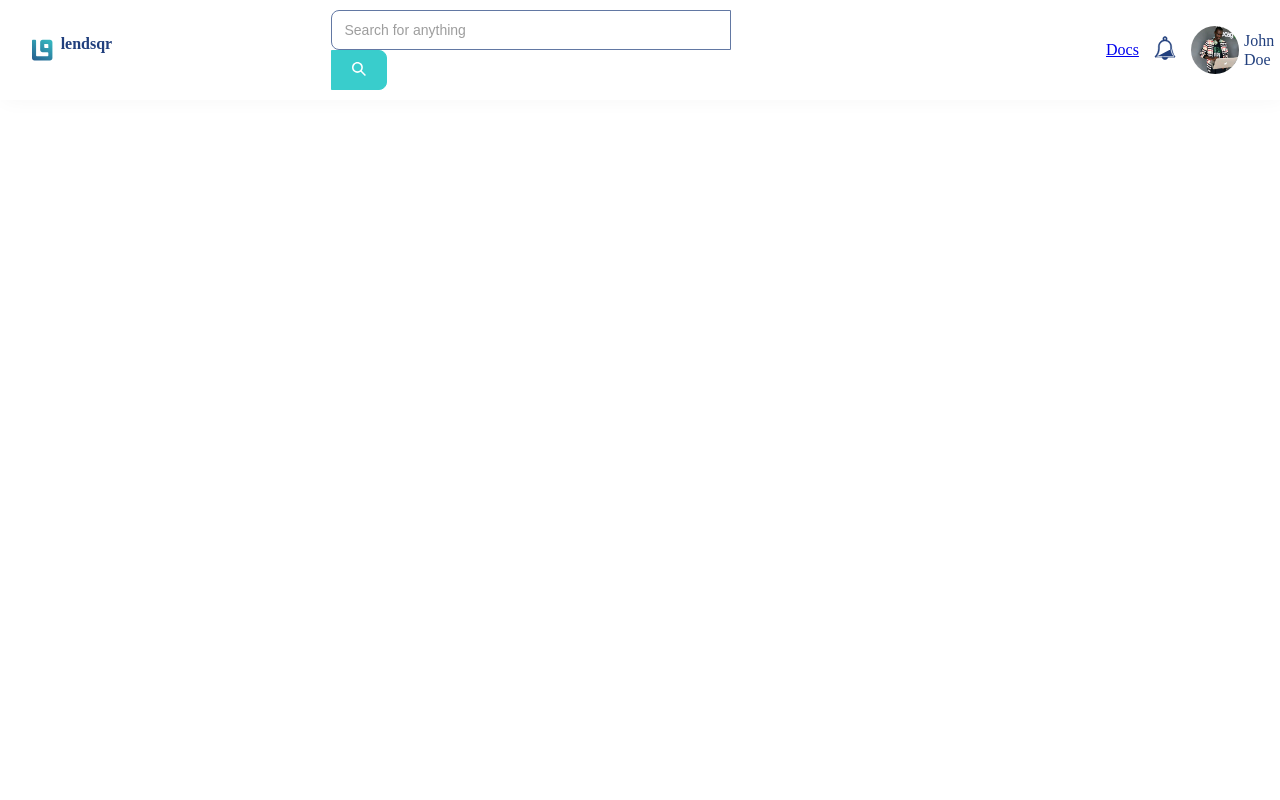
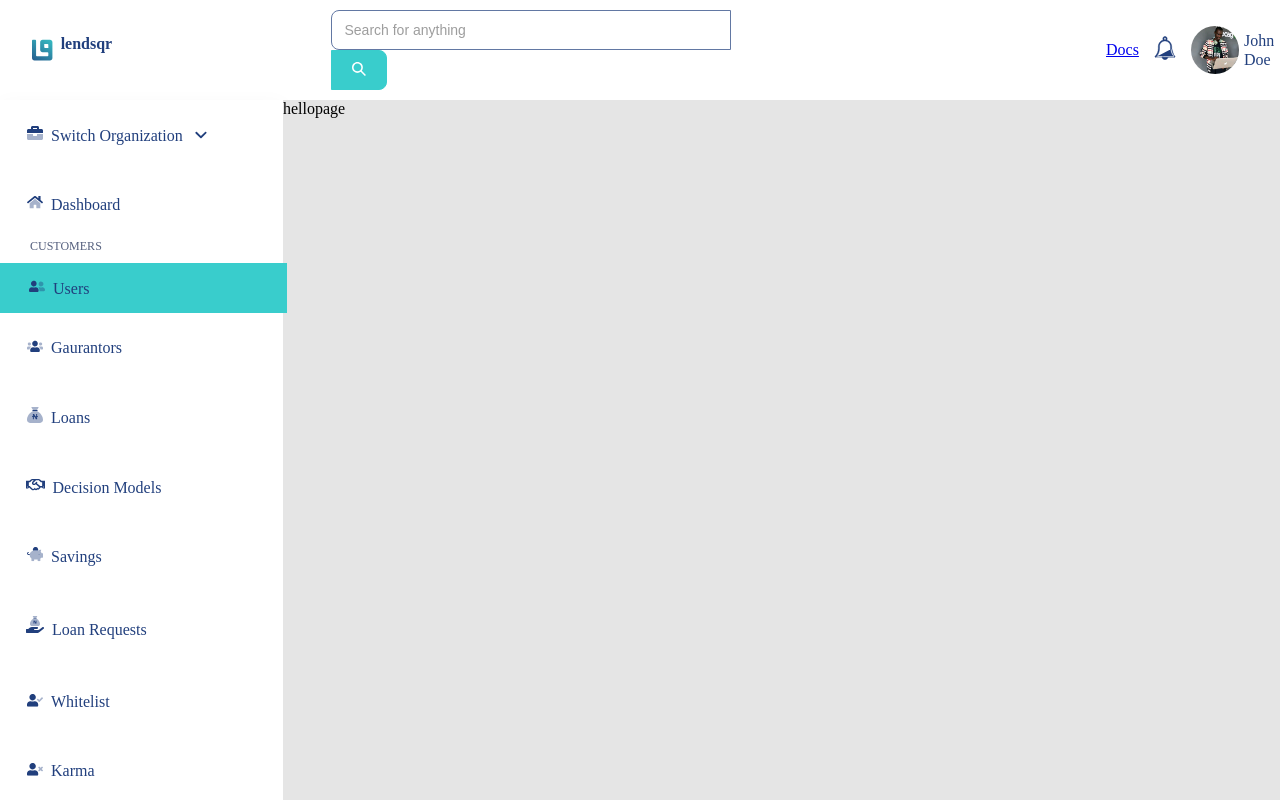
Before and after one commit to Danny4life/lendsqr, a React (Create React App) app: page /userPage in a window 1280 px wide. Shown: the top 800 px of the page. Built offline with nearby package versions, Linux system fonts and the light colour scheme.

Commit message:
add side bar component to user page

```diff
--- a/src/pages/dashboard/Dashboard.jsx
+++ b/src/pages/dashboard/Dashboard.jsx
@@ -20,7 +20,7 @@ const Dashboard = () => {
 
                 </div>
 
-                <section className="right">
+                <div className="right">
                     <section className="widget-section">
                         <h1 data-testid="user-text" className="user">Users</h1>
                         <div data-testid="widgets" className="widgets">
@@ -36,7 +36,7 @@ const Dashboard = () => {
                             <DataTable />
                         </div>
                     </section>
-                </section>
+                </div>
             </section>
         </section>
      );
--- a/src/pages/userpage/UserPage.jsx
+++ b/src/pages/userpage/UserPage.jsx
@@ -1,4 +1,5 @@
 import NavBar from "../../components/navbar/NavBar";
+import SideBar from "../../components/sidebar/SideBar";
 import "./userpage.scss"
 
 const userPage = () => {
@@ -7,6 +8,16 @@ const userPage = () => {
             <nav>
                 <NavBar />
             </nav>
+           <section className="user-container">
+                <div className="left">
+                    <aside>
+                       <SideBar />
+                    </aside>
+                </div>
+                <div className="right">
+                    hellopage
+                </div>
+           </section>
         </section>
      );
 }
--- a/src/pages/userpage/userpage.scss
+++ b/src/pages/userpage/userpage.scss
@@ -0,0 +1,19 @@
+.userpage {
+
+    .user-container{
+        display: flex;
+    }
+
+    .left {
+        flex: 1;
+        width: 283px;
+        height: 1695px;
+        background-color: #FFFFFF;
+        box-shadow: 0px 5px 20px rgba(0, 0, 0, 0.04);
+    }
+
+        .right {
+            flex: 4;
+            background: #E5E5E5;
+    }
+}
```
